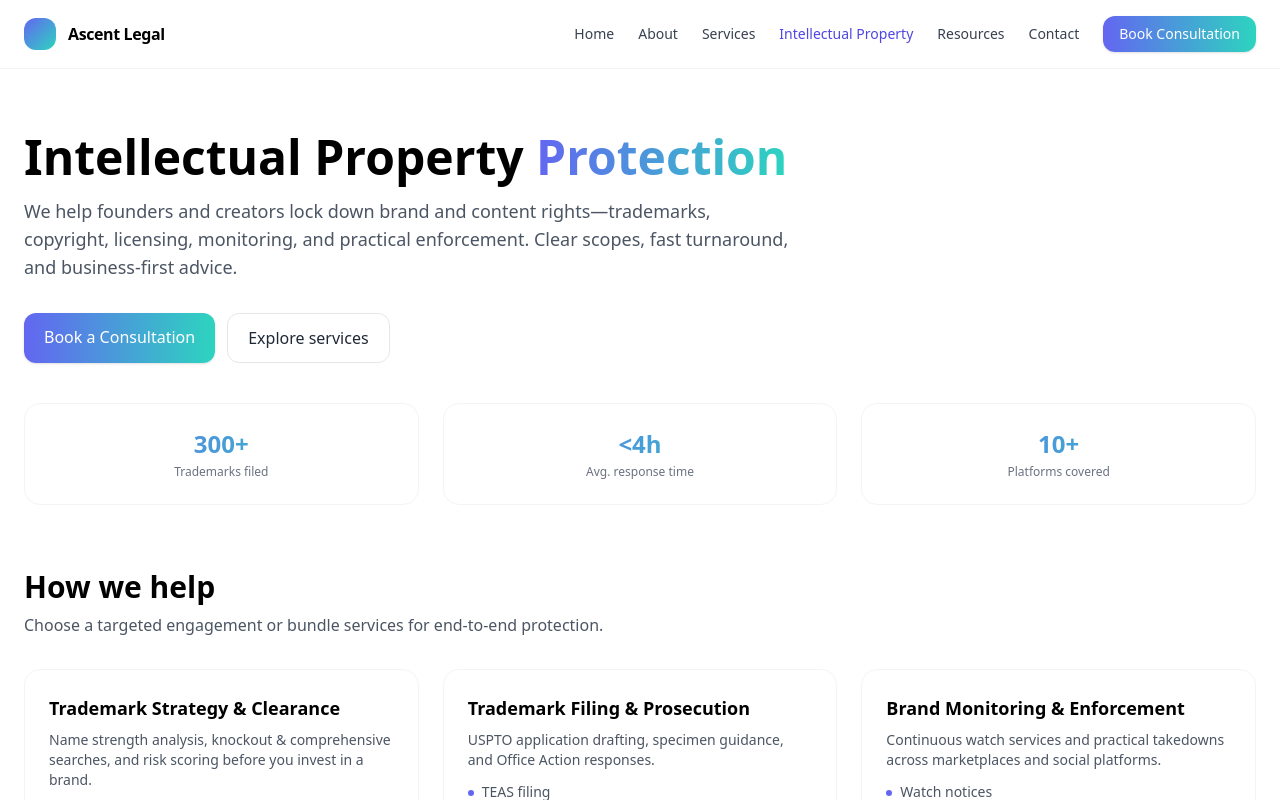
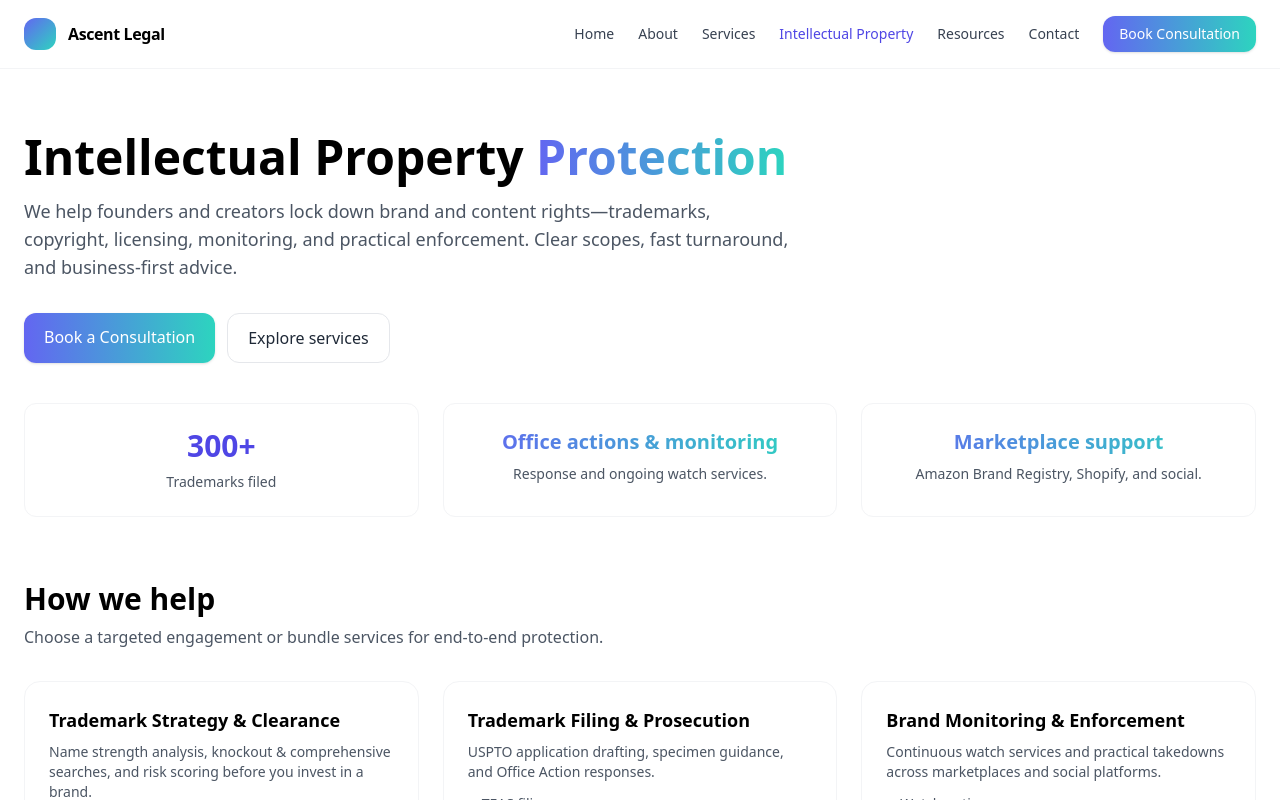
Before and after one commit to ajdreams17/Ascentlegal, a Next.js app: page /ip in a window 1280 px wide. Shown: the top 800 px of the page. Built offline with nearby package versions, Linux system fonts and the light colour scheme.

Commit message:
Update page.jsx

```diff
--- a/app/ip/page.jsx
+++ b/app/ip/page.jsx
@@ -97,20 +97,34 @@ export default function IPPage() {
       </section>
 
       {/* Quick stats */}
-      <section className="mt-10 grid grid-cols-1 sm:grid-cols-3 gap-6">
-        {[
-          { label: "Trademarks filed", value: "300+" },
-          { label: "Avg. response time", value: "<4h" },
-          { label: "Platforms covered", value: "10+" },
-        ].map((s) => (
-          <div key={s.label} className="rounded-2xl border border-gray-100 p-6 text-center bg-white">
-            <div className="text-2xl font-semibold bg-gradient-to-r from-indigo-500 to-teal-400 bg-clip-text text-transparent">
-              {s.value}
-            </div>
-            <div className="mt-1 text-xs text-gray-500">{s.label}</div>
-          </div>
-        ))}
-      </section>
+     <div className="mt-10 grid sm:grid-cols-3 gap-6">
+  {/* 1) Keep your real metric */}
+  <div className="rounded-xl border border-gray-100 p-6 text-center">
+    <div className="text-3xl font-semibold text-indigo-600">300+</div>
+    <div className="mt-2 text-sm text-gray-600">Trademarks filed</div>
+  </div>
+
+  {/* 2) Replace “response time” */}
+  <div className="rounded-xl border border-gray-100 p-6 text-center">
+    <div className="text-xl font-semibold bg-gradient-to-r from-indigo-500 to-teal-400 bg-clip-text text-transparent">
+      Office actions & monitoring
+    </div>
+    <div className="mt-2 text-sm text-gray-600">
+      Response and ongoing watch services.
+    </div>
+  </div>
+
+  {/* 3) Replace “platforms covered” */}
+  <div className="rounded-xl border border-gray-100 p-6 text-center">
+    <div className="text-xl font-semibold bg-gradient-to-r from-indigo-500 to-teal-400 bg-clip-text text-transparent">
+      Marketplace support
+    </div>
+    <div className="mt-2 text-sm text-gray-600">
+      Amazon Brand Registry, Shopify, and social.
+    </div>
+  </div>
+</div>
+
 
       {/* Services grid */}
       <section id="services" className="mt-16">
```
